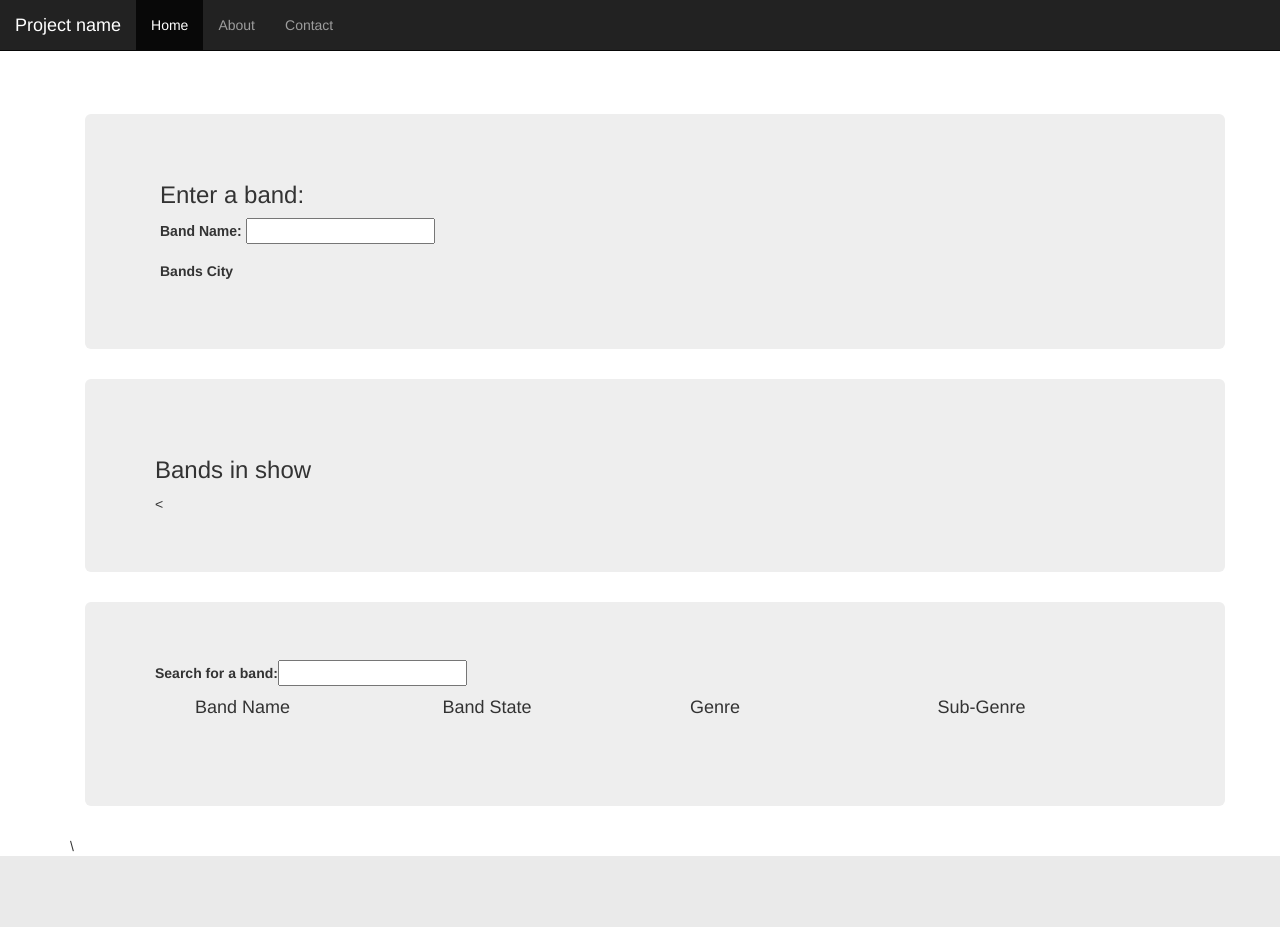
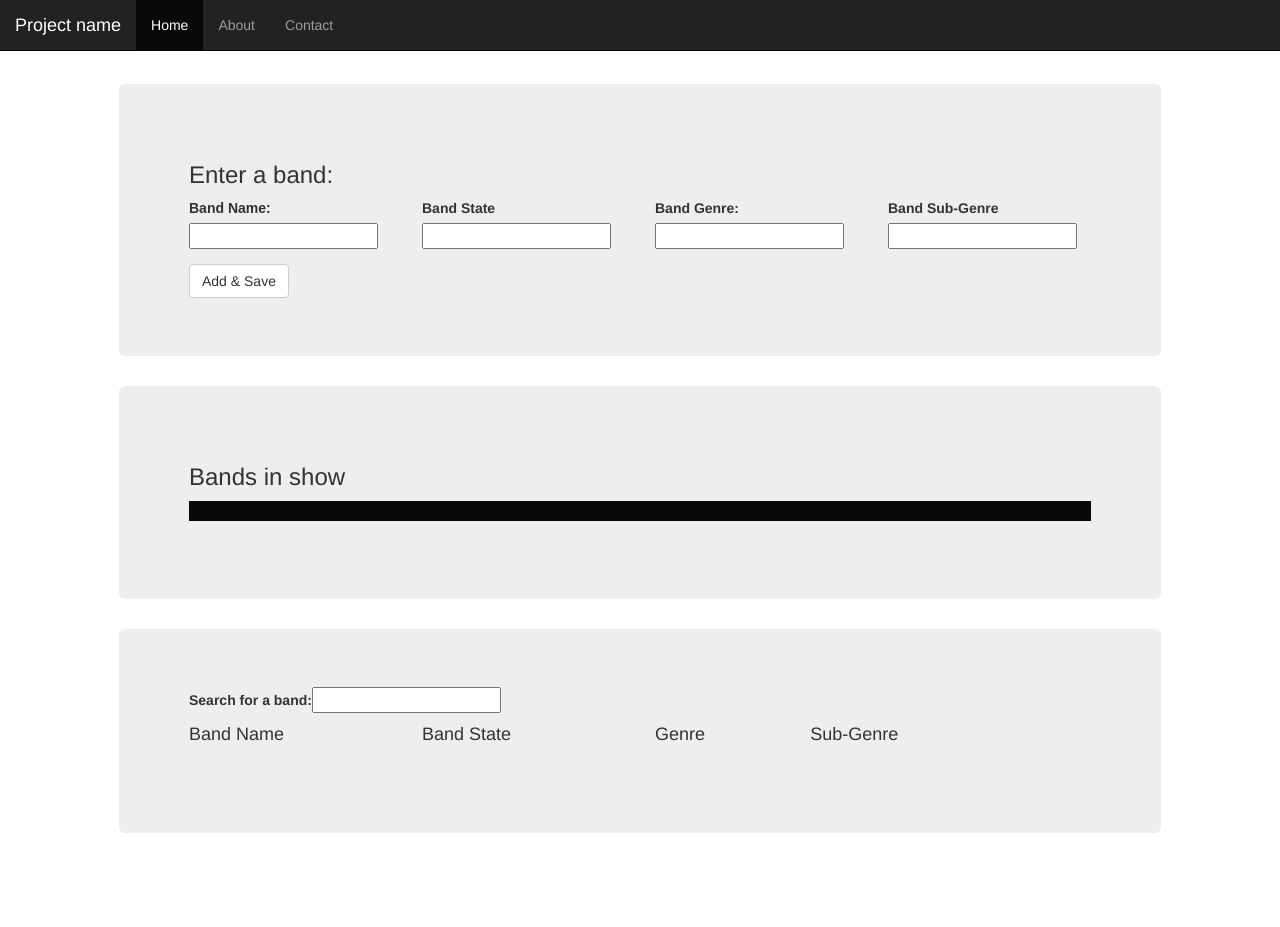
Before and after one commit to nvwlspls/CATS, a Django app: page /edit/ in a window 1280 px wide. Before the commit the page ends 856 px from the top, so only its background shows below. Run offline with Django 3.2, Linux system fonts and the light colour scheme; data that the repository does not hold is empty; some libraries are stand-ins or nearby versions.

Commit message:
need to figure out hot to fill in list

```diff
--- a/moogit/shows/views.py
+++ b/moogit/shows/views.py
@@ -44,18 +44,19 @@ class viewEditHome(View):
 
         bandObjects = Band.objects.all()
 
-        bands = list(Band.objects.values('bandName'))
-        bandNames = []
-        for band in bands:
-            bandNames.append(band['bandName'])
-        bandNamesJSON = json.dumps(bandNames)
+        bands = list(Band.objects.values('bandName', 'bandID'))
+        bands = json.dumps(bands)
+        # bandNames = []
+        # for band in bands:
+        #     bandNames.append(band['bandName'])
+        # bandNamesJSON = json.dumps(bandNames)
 
 
 
 
 
         return render_to_response('editHome.html', {'form': form,
-                                                    'bands': bandNamesJSON,
+                                                    'bands': bands,
                                                     'bandObjects': bandObjects},
                                   context_instance = RequestContext(request))
 
--- a/moogit/templates/base.html
+++ b/moogit/templates/base.html
@@ -35,9 +35,8 @@
   </head>
 
   <body>
-      <div class="container">
+  <div class="container" style="padding: 10px">
     <nav class="navbar navbar-inverse navbar-fixed-top">
-
         <div class="navbar-header">
           <button type="button" class="navbar-toggle collapsed" data-toggle="collapse" data-target="#navbar" aria-expanded="false" aria-controls="navbar">
             <span class="sr-only">Toggle navigation</span>
@@ -55,14 +54,14 @@
           </ul>
         </div><!--/.nav-collapse -->
     </nav>
-      </div>
-<div class="container">
-          {% block content %}
-      {% endblock %}
+    </div>
+    <div class="container theme-showcase" style="padding: 5%">
 
-    {#  Jquery Loading  #}
+    {% block content %}
+    {% endblock %}
+    </div>
 
-</div>
+
 
 
     <!-- /.container -->
--- a/moogit/templates/editHome.html
+++ b/moogit/templates/editHome.html
@@ -3,13 +3,18 @@
 {% block extrahead %}
   <script>
   $(function() {
-    var availableTags = {{ bands|safe }};
-    $( "#bandName" ).autocomplete({
-      source: availableTags
+    var bandNames = {{ bands|safe }};
+    $( '#bandName' ).autocomplete({
+      source: bandNames
+
     });
   });
   </script>
 
+  <script>
+
+
+  </script>
 
 
 {%  endblock %}
@@ -18,35 +23,54 @@
 
 {#TODO: Add adjust proper css file for padding#}
 
-<div class="container theme-showcase" style="padding-top: 10%;">
 
 <div class="jumbotron">
-    <div class="container">
-        <h3>Enter a band:</h3>
-    <form>
+    <div class="container" style="padding: 10px">
+        <form>
+            <h3>Enter a band:</h3>
             <div class="form-group">
-                <div class="ui-widget">
-                    <label for="bandName">Band Name: </label>
-                    <input id='bandName'>
+                <div class="row">
+                    <div class="ui-widget col-md-3" id="bandWidget">
+                        <label for="bandName">Band Name: </label>
+                        <input id='bandName'>
+                    </div>
+                    <div class="col-md-3" id="bandState">
+                        <label for="bandSate">Band State</label>
+                        <input id="bandSate">
+                    </div>
+                    <div class="col-md-3">
+                        <label for="bandGenre">Band Genre:</label>
+                        <input id="bandGenre">
+                    </div>
+                    <div  class="col-md-3">
+                        <label for="bandSubGenre">Band Sub-Genre</label>
+                        <input id="bandSubGenre">
+                    </div>
                 </div>
             </div>
-            <div class="form-group">
-                <label for="City">Bands City</label>
+            <div class="btn-group">
+                <button type="button" class="btn btn-default">Add & Save</button>
             </div>
-
-
-
         </form>
     </div>
 </div>
 
+
+
 <div class="jumbotron">
     <div class="container" style="padding: 10px">
         <h3>Bands in show</h3>
-        <
+        <div class="row">
+            <div class="container" >
+                <ul class="list-group" id="bandsInShow" style="padding: 10px; background-color: #080808">
 
+                </ul>
+            </div>
+        </div>
     </div>
 </div>
+
+
 
 <div class="jumbotron">
     <div class="container" style="padding: 10px">
@@ -55,40 +79,42 @@
         <input id="searchList" data-list=".bandList">
     </div>
 
-        <ul>
-                <div class="row">
-            <div class="col-lg-3"><h4>Band Name</h4></div>
-            <div class="col-lg-3"><h4>Band State</h4></div>
-            <div class="col-lg-3"><h4>Genre</h4></div>
-            <div class="col-lg-3"><h4>Sub-Genre</h4></div>
-        </div>
+        <ul class="list-group">
+            <div class="row">
+                <div class="col-lg-3"><h4>Band Name</h4></div>
+                <div class="col-lg-3"><h4>Band State</h4></div>
+                <div class="col-lg-2"><h4>Genre</h4></div>
+                <div class="col-lg-2"><h4>Sub-Genre</h4></div>
+            </div>
         <div class="list-group bandList">
             {% for bandObject in bandObjects %}
 
-                <li class="list-group-item">
+                <li class="list-group-item" bandID="{{ bandObject.bandID }}">
                 <div class="row">
+                    <span class="badge" style="background-color: transparent"><a href="#">add</a> </span>
+                    <span class="badge" style="background-color: transparent"><a href="#">edit</a> </span>
                     <div class="col-md-3 bandName">{{ bandObject.bandName }}</div>
                     <div class="col-md-3 homeState2">{{ bandObject.homeState2 }}</div>
-                    <div class="col-md-3">{{ bandObject.genre }}</div>
-                    <div class="col-md-3">{{ bandObject.subGenre }}</div>
-                </div
+                    <div class="col-md-2">{{ bandObject.genre }}</div>
+                    <div class="col-md-2">{{ bandObject.subGenre }}</div>
+
+                </div>
                 </li>
             {% endfor %}
+        </div>
         </ul>
-        </div>
 
     </div>
 </div>
 
 
-\
 
 
-</div>
 
 {##TODO: Add adjust proper css file for padding#}
 {% endblock %}
 {% block extraTail %}
     <script> $('#searchList').hideseek();</script>
+    <script> $('#bandWidget')</script>
 
 {% endblock %}
```
Also changed, not shown: moogit/templates/showsFunctions.js (added, +11 -0 lines), 1 other file.
